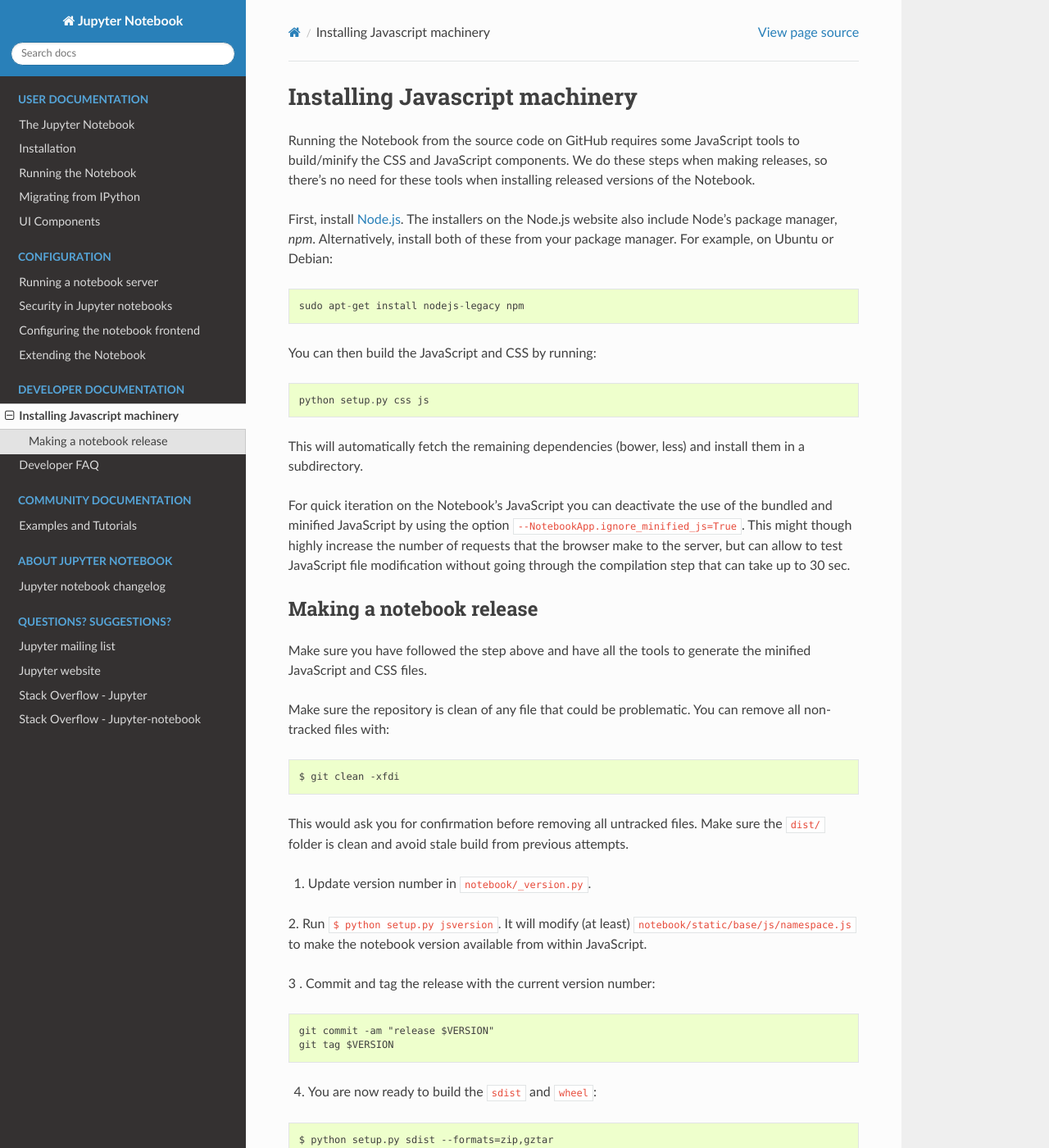
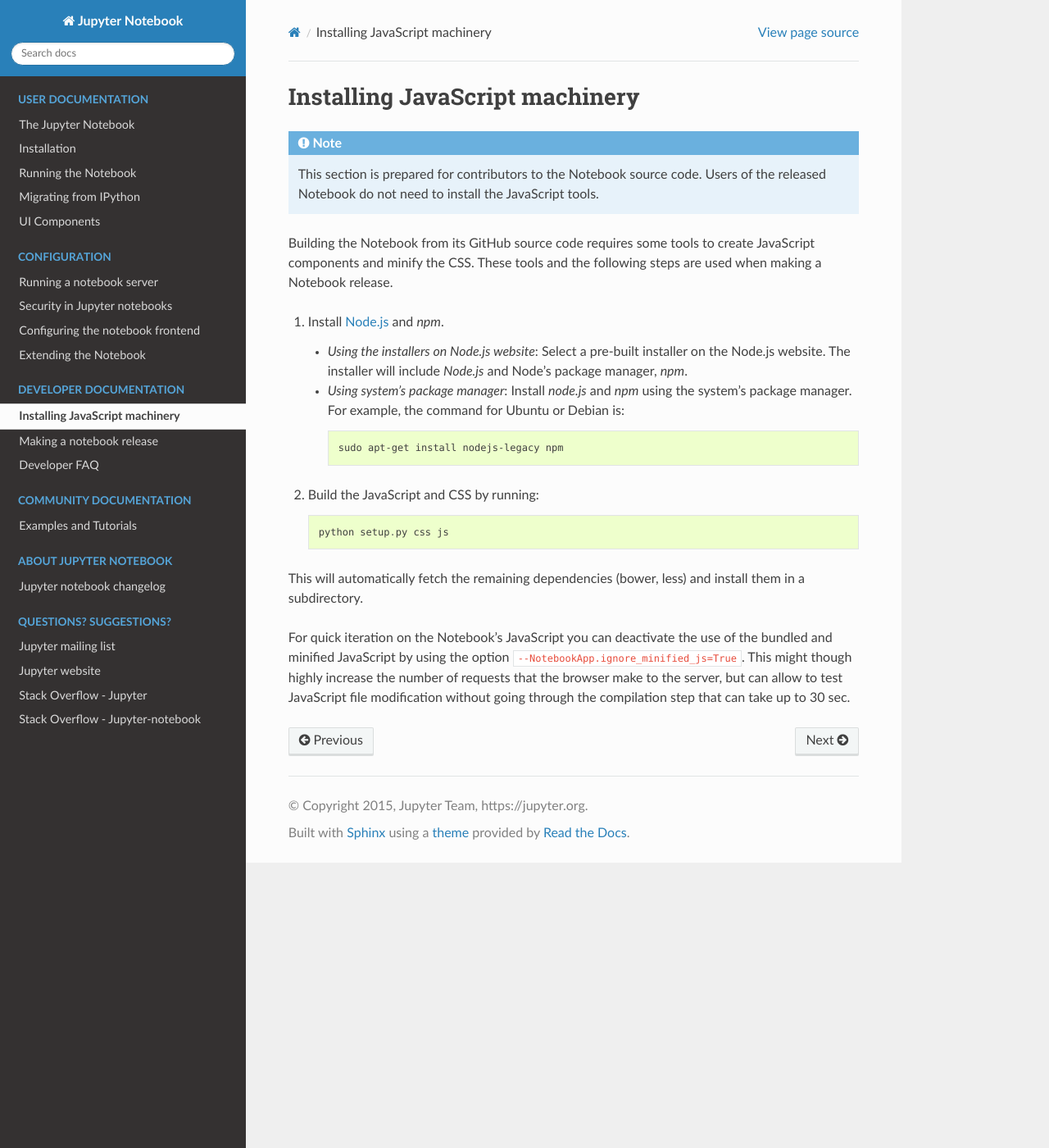
Before and after one commit to jupyter/nbclassic, a Sphinx documentation site: the page built from docs/source/development_js.rst, in a window 1280 px wide and 1400 px high. Shown: the whole window at 82% size. Built offline with Sphinx 7.4.7 and the Read the Docs theme 2.0.0, drawn with Linux system fonts in a browser that asks for light colours; pages that are not in the unit, such as notebooks, are missing from menus; some of the changed text lies outside the part shown.

```diff
--- a/docs/source/development_js.rst
+++ b/docs/source/development_js.rst
@@ -1,20 +1,33 @@
 .. _development_js:
 
-Installing Javascript machinery
+Installing JavaScript machinery
 ===============================
 
-Running the Notebook from the source code on GitHub requires some JavaScript
-tools to build/minify the CSS and JavaScript components. We do these steps when
-making releases, so there's no need for these tools when installing released
-versions of the Notebook.
+.. note::
 
-First, install `Node.js <https://nodejs.org/>`_. The installers on the
-Node.js website also include Node's package manager, *npm*. Alternatively,
-install both of these from your package manager. For example, on Ubuntu or Debian::
+    This section is prepared for contributors to the Notebook source code.
+    Users of the released Notebook do not need to install the JavaScript
+    tools.
 
-    sudo apt-get install nodejs-legacy npm
+Building the Notebook from its GitHub source code requires some tools to
+create JavaScript components and minify the CSS. These tools and the
+following steps are used when making a Notebook release.
 
-You can then build the JavaScript and CSS by running::
+1. Install `Node.js <https://nodejs.org/>`_ and `npm`.
+
+   - *Using the installers on Node.js website*: Select a pre-built installer
+     on the Node.js website. The installer will include `Node.js` and
+     Node's package manager, `npm`.
+
+   - *Using system's package manager*: Install `node.js` and `npm` using the
+     system's package manager. For example, the command for Ubuntu or Debian
+     is:
+
+     .. code:: bash
+
+         sudo apt-get install nodejs-legacy npm
+
+2. Build the JavaScript and CSS by running::
 
     python setup.py css js
 
@@ -27,54 +40,3 @@ the bundled and minified JavaScript by using the option
 number of requests that the browser make to the server, but can allow to test
 JavaScript file modification without going through the compilation step that
 can take up to 30 sec.
-
-
-Making a notebook release
--------------------------
-
-Make sure you have followed the step above and have all the tools to generate
-the minified JavaScript and CSS files.
-
-Make sure the repository is clean of any file that could be problematic.
-You can remove all non-tracked files with:
-
-.. code::
-
-    $ git clean -xfdi
-
-This would ask you for confirmation before removing all untracked files. Make
-sure the ``dist/`` folder is clean and avoid stale build from
-previous attempts.
-
-1. Update version number in ``notebook/_version.py``.
-
-2. Run ``$ python setup.py jsversion``. It will modify (at least)
-``notebook/static/base/js/namespace.js`` to make the notebook version available
-from within JavaScript.
-
-3 . Commit and tag the release with the current version number:
-
-.. code::
-
-    git commit -am "release $VERSION"
-    git tag $VERSION
-
-
-4. You are now ready to build the ``sdist`` and ``wheel``:
-
-.. code::
-
-    $ python setup.py sdist --formats=zip,gztar
-    $ python setup.py bdist_wheel
-
-
-5. You can now test the ``wheel`` and the ``sdist`` locally before uploading to PyPI.
-Make sure to use `twine <https://github.com/pypa/twine>`_ to upload the archives over SSL.
-
-.. code::
-
-    $ twine upload dist/*
-
-6. If all went well, change the ``notebook/_version.py`` back adding the ``.dev`` suffix.
-
-7. Push directly on master, not forgetting to push ``--tags``.
--- a/docs/source/index.rst
+++ b/docs/source/index.rst
@@ -43,6 +43,7 @@ The Jupyter notebook
    :caption: Developer Documentation
 
    development_js
+   contributor_release
    development_faq
 
 .. toctree::
```
Also changed, not shown: docs/source/contributor_release.rst (added, +61 -0 lines).
